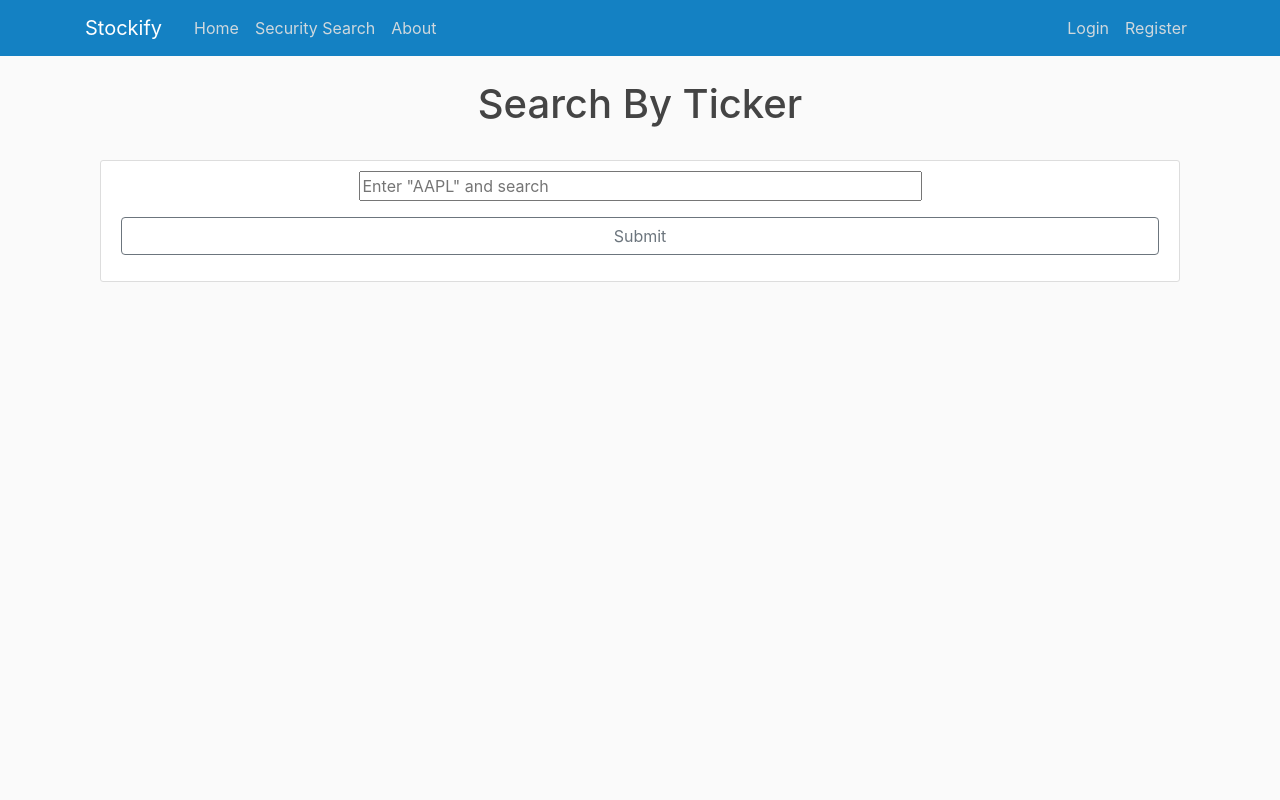
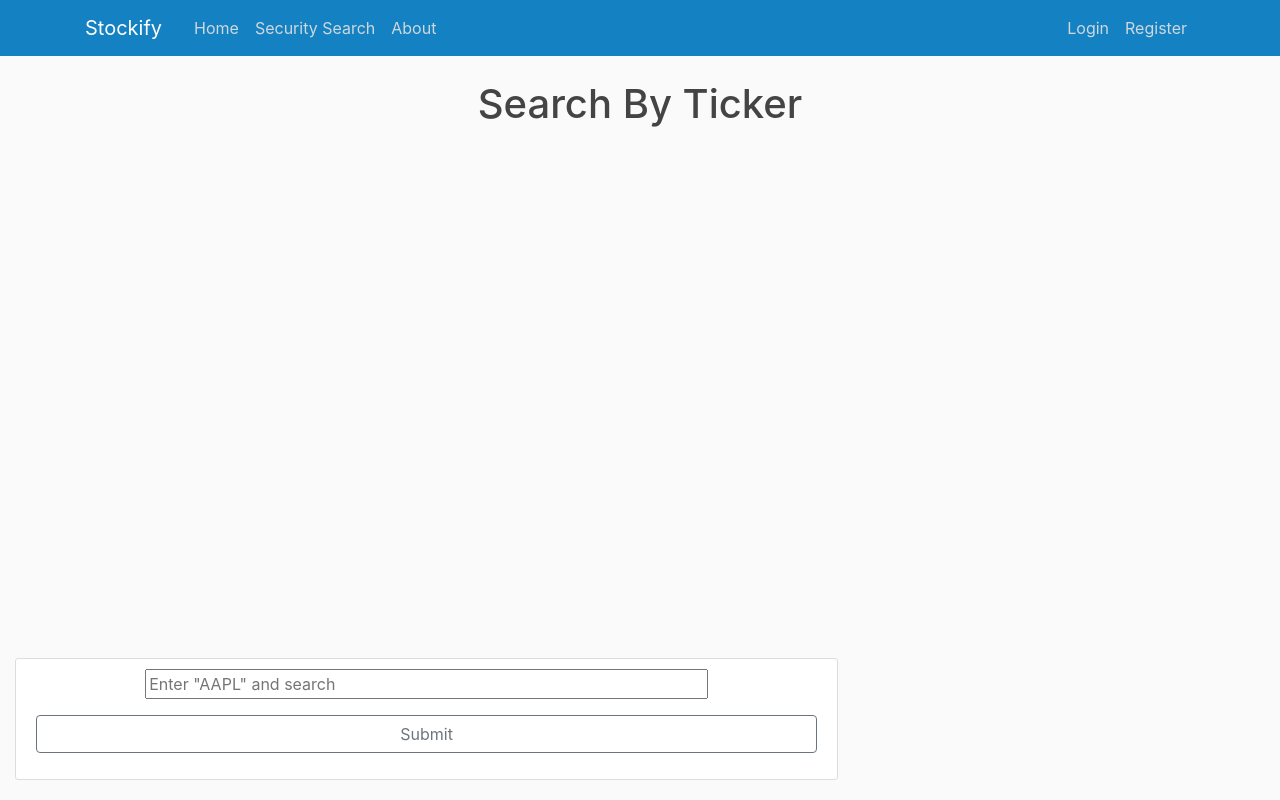
Before and after one commit to noahtech90/Stockify, a Django app: page /security/ in a window 1280 px wide. Run offline with Django 3.2, Linux system fonts and the light colour scheme; some libraries are stand-ins or nearby versions.

Commit message:
form features

```diff
--- a/django_project/blog/templates/blog/security.html
+++ b/django_project/blog/templates/blog/security.html
@@ -88,7 +88,7 @@
 
     {% endif %}
 
-        <div class="col-12 w-100 text-center justify-content-center sticky-bottom">
+        <div class="col-8 w-100 fixed-bottom">
           <div class="content-section mt-4">
             <form action="." method="POST" class="text-center">{% csrf_token %}
                   <div class="form-group">
```
